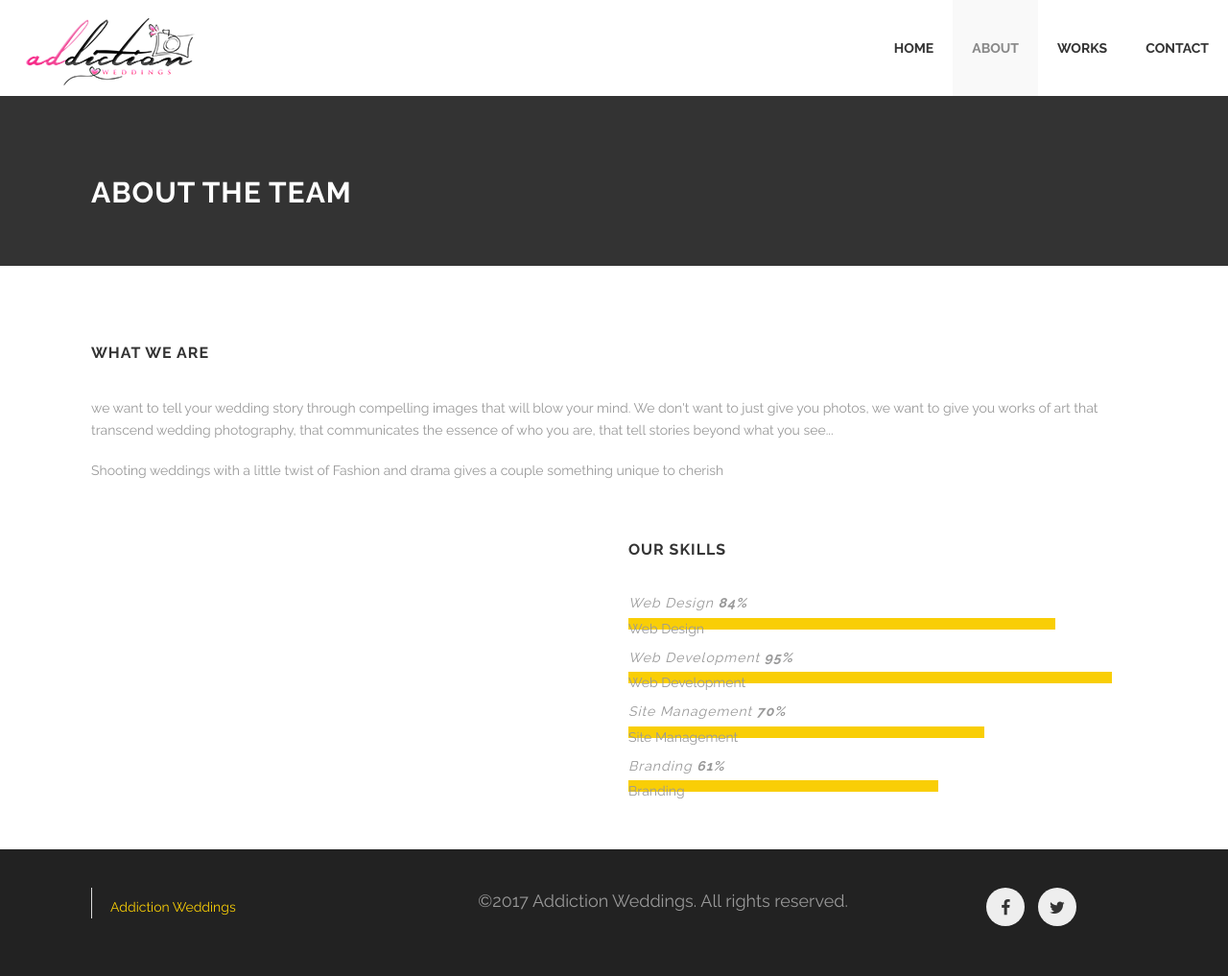
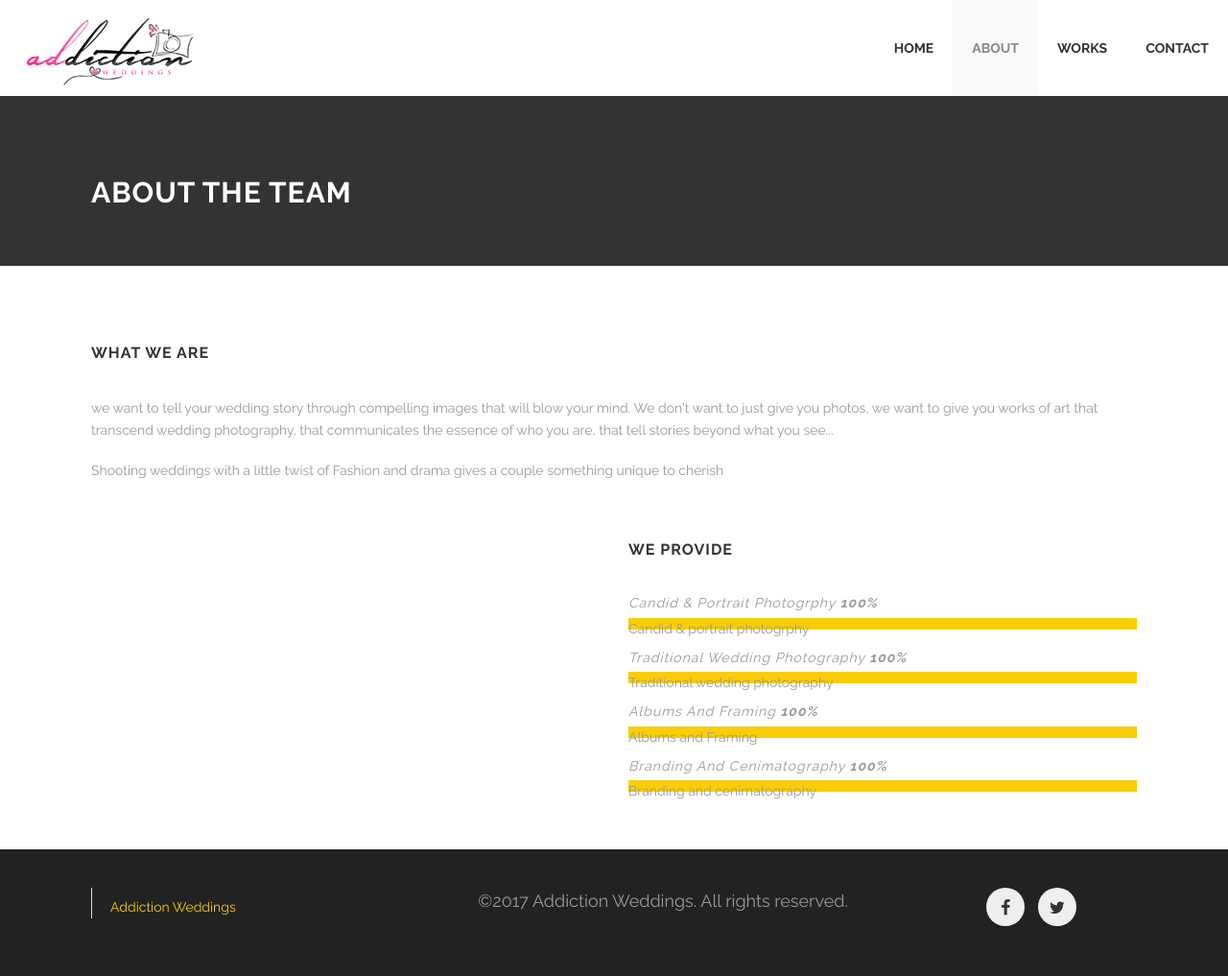
Before and after one commit to prabintp/sandinew, a Jekyll site: the page built from about.markdown, in a window 1280 px wide. Shown: the whole page at 96% size. Built offline with Jekyll 4.4.1, drawn with Linux system fonts in a browser that asks for light colours.

Commit message:
Updated About

```diff
--- a/about.markdown
+++ b/about.markdown
@@ -7,14 +7,14 @@ about_desc:
     art that transcend wedding photography, that communicates the essence of who you
     are, that tell stories beyond what you see...
 skills:
-- title: Web Design
-  percent: 84
-- title: Web Development
-  percent: 95
-- title: Site Management
-  percent: 70
-- title: Branding
-  percent: 61
+- title: Candid & portrait photogrphy
+  percent: 100
+- title: Traditional wedding  photography
+  percent: 100
+- title: Albums and Framing
+  percent: 100
+- title: Branding and cenimatography
+  percent: 100
 members:
 - name: Mark Wayne
   position: founder
@@ -90,7 +90,7 @@ layout: default
       <div class='two spacing'></div>
     </div>
     <div class='medium-6 columns'>
-      <h3>Our skills</h3>
+      <h3>We Provide</h3>
       <div class='spacing'></div>
       <div class='mod modBarGraph'>
         <ul class='bars'>
```
